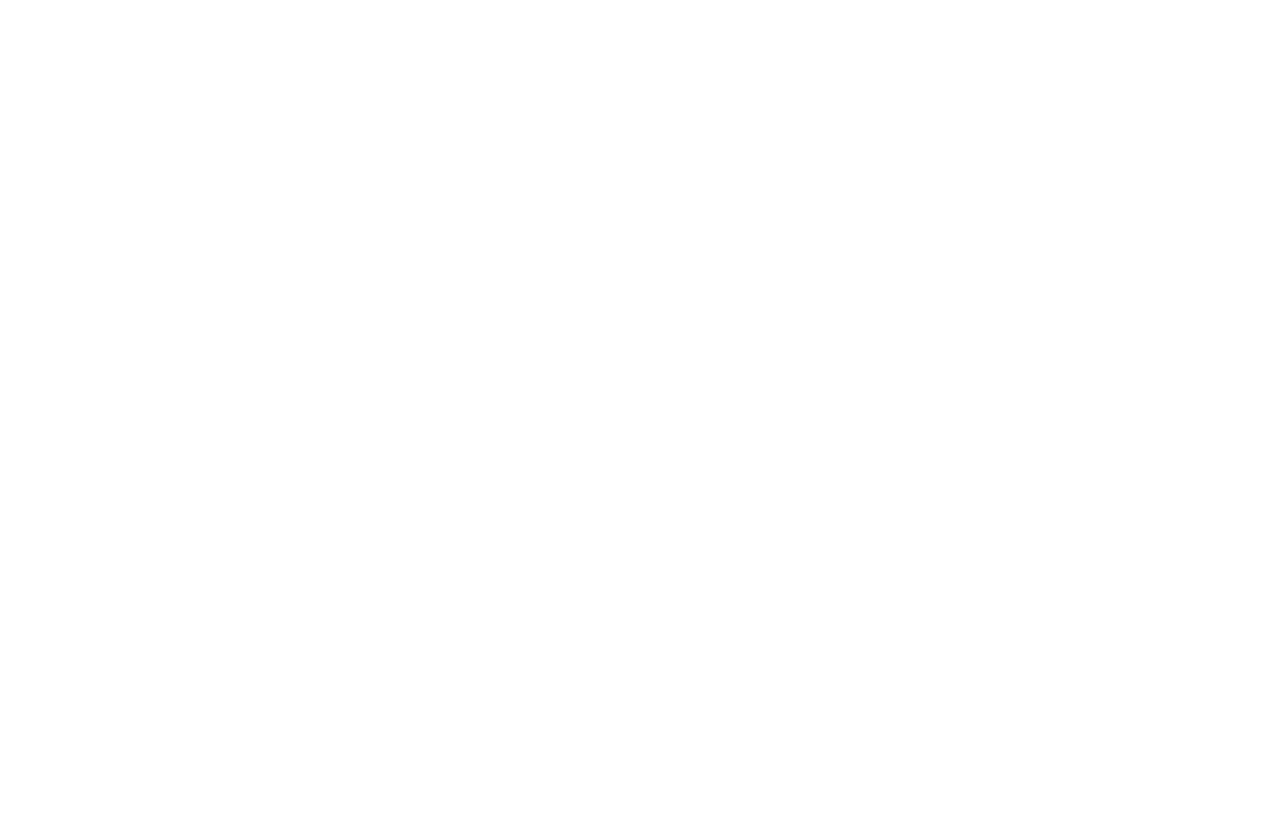
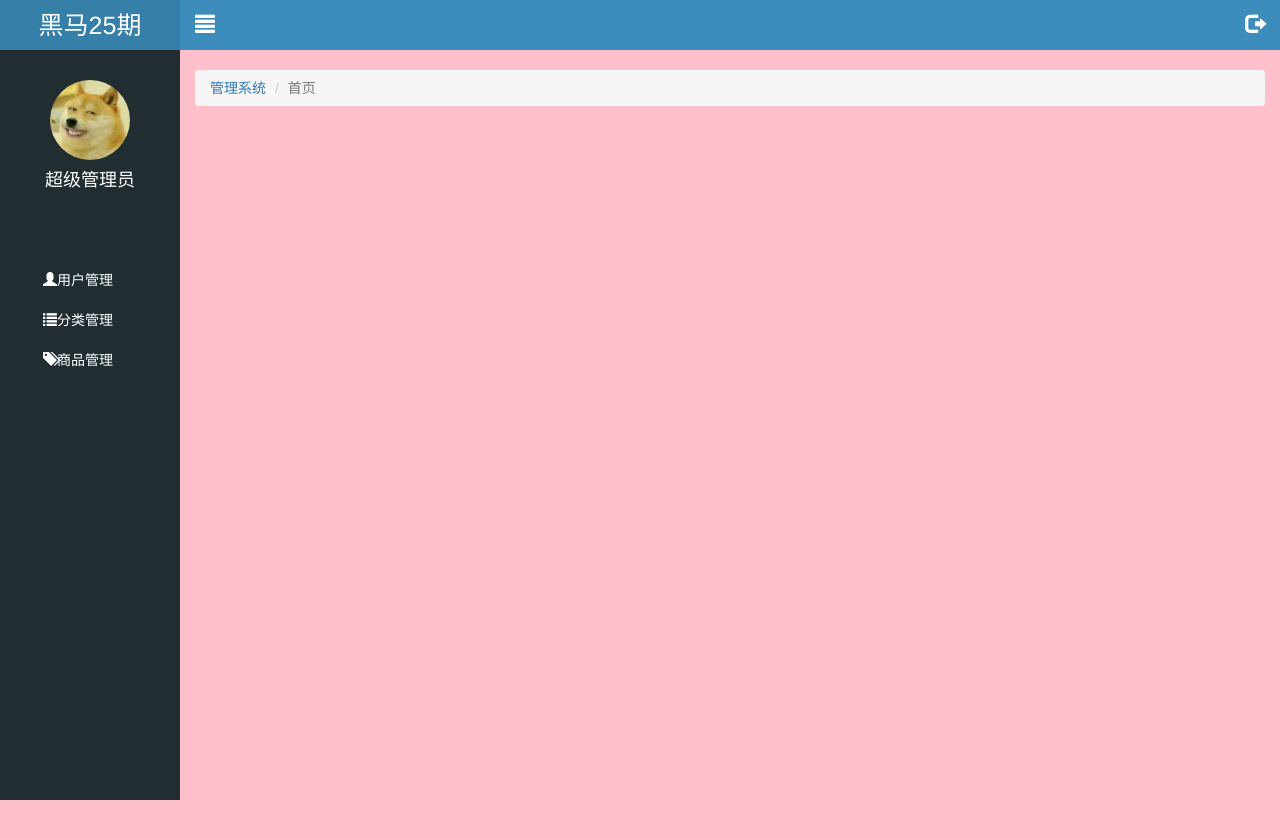
Before and after one commit to characterqq/charactergithub, a website: page public/back/index.html in a window 1280 px wide. Before the commit the page ends 800 px from the top, so only its background shows below. Drawn offline with Linux system fonts and the light colour scheme.

Commit message:
首页-静态公共部分

```diff
--- a/public/back/css/common.css
+++ b/public/back/css/common.css
@@ -1,5 +1,18 @@
 .body_bg {
     background-color: #222d32;
+}
+a,
+a:hover,
+ :visited,
+:link,
+:active
+{
+    text-decoration: none;
+}
+ul {
+    list-style: none;
+    margin: 0;
+    padding: 0;
 }
 .panel .panel-title {
     height: 40px;
@@ -10,3 +23,87 @@
 .mt_150 {
     margin-top: 150px ;
 }
+.mt_20 {
+    margin-top: 20px;
+}
+
+/*侧边栏*/
+
+.lt_aside {
+    width: 180px;
+    height: 100%;
+    position: fixed;
+    left: 0;
+    top: 0;
+    background-color: #222D32;
+    z-index: 55;
+}
+.brand {
+    height: 50px;
+    width: 100%;
+    line-height: 50px;
+    text-align: center;
+    background-color: #367FA9;
+    font-size: 25px;
+}
+.lt_aside .brand a {
+    color: #fff;
+}
+.lt_aside .user img {
+    width: 80px;
+    height: 80px;
+    border-radius: 50%;
+    display: block;
+    margin: 0 auto;
+}
+.lt_aside .user {
+    margin-top: 30px;
+    height: 180px;
+}
+.lt_aside .user p {
+    height: 50px;
+    line-height: 40px;
+    font-size: 18px;
+    color: #fff;
+    text-align: center;
+}
+.lt_aside .nav a {
+    display: block;
+    width: 100%;
+    height: 40px;
+    line-height: 40px;
+    /*text-align: center;*/
+    color: #fff;
+    padding-left: 40px;
+    border-left: 3px solid transparent;
+}
+.lt_aside .nav .child a {
+    padding-left: 60px;
+}
+.lt_aside .nav a.current {
+    background-color: #1D1F21;
+    border-left: 3px solid #069;
+}
+.lt_main {
+    padding-left: 180px;
+    height: 1000px;
+    background-color: pink;
+    padding-top: 50px;
+}
+.lt_topbar {
+    width: 100%;
+    height: 50px;
+    background-color: #3C8DBC;
+    position: fixed;
+    left: 0;
+    top:0;
+    padding-left: 180px;
+}
+.lt_topbar a {
+    width: 50px;
+    height: 50px;
+    line-height: 50px;
+    text-align: center;
+    color: #fff;
+    font-size: 20px;
+}
--- a/public/back/index.html
+++ b/public/back/index.html
@@ -3,8 +3,62 @@
 <head>
     <meta charset="UTF-8">
     <title>Document</title>
+    <link rel="stylesheet" href="./lib/bootstrap/css/bootstrap.css">
+    <link rel="stylesheet" href="./lib/bootstrap-validator/css/bootstrapValidator.css">
+    <link rel="stylesheet" href="./lib/nprogress/nprogress.css">
+    <link rel="stylesheet" href="./css/common.css">
 </head>
 <body>
+        <!--左侧侧边栏-->
+        <div class="lt_aside">
+               <!--标题-->
+            <div class="brand">
+                <a href="#">黑马25期</a>
+            </div>
 
+            <!--用户信息-->
+            <div class="user">
+                <img src="./images/02.jpg" alt="">
+                <p>超级管理员</p>
+            </div>
+
+            <!--导航-->
+            <div class="nav">
+                <ul>
+                    <li><a href="user.html"><i class="glyphicon glyphicon-user"></i><span>用户管理</span></a></li>
+                    <li><a href="javascript:;"><i class="glyphicon glyphicon-list"></i><span>分类管理</span></a>
+                        <div class="child"  style="display: none;">
+                            <a href="first.html">一级分类</a>
+                            <a href="second.html">二级分类</a>
+                        </div>
+                    </li>
+                    <li><a href="product.html"><i class="glyphicon glyphicon-tags"></i><span>商品管理</span></a></li>
+                </ul>
+            </div>
+
+        </div>
+
+        <!--右侧主体部分-->
+        <div class="lt_main">
+            <!--头部 topbar-->
+            <div class="lt_topbar">
+
+                <a class="pull-left icon_menu" href="#"><i class="glyphicon glyphicon-align-justify"></i></a>
+                <a class="pull-right icon_logout" href="#"><i class="glyphicon  glyphicon-log-out"></i></a>
+            </div>
+            <div class="container-fluid">
+                <ol class="breadcrumb mt_20">
+                    <li><a href="index.html">管理系统</a></li>
+                    <li class="active">首页</li>
+                </ol>
+            </div>
+        </div>
+
+<script src="./lib/jquery/jquery.js"></script>
+<script src="./lib/bootstrap/js/bootstrap.min.js"></script>
+<script src="./lib/bootstrap-validator/js/bootstrapValidator.js"></script>
+<script src="./lib/nprogress/nprogress.js"></script>
+<script src="./js/common.js"></script>
+<script src="js/index.js"></script>
 </body>
 </html>
```
Also changed, not shown: public/back/images/02.jpg (added), public/back/images/default.png (added), public/back/images/none.png (added), public/back/js/index.js (added).
